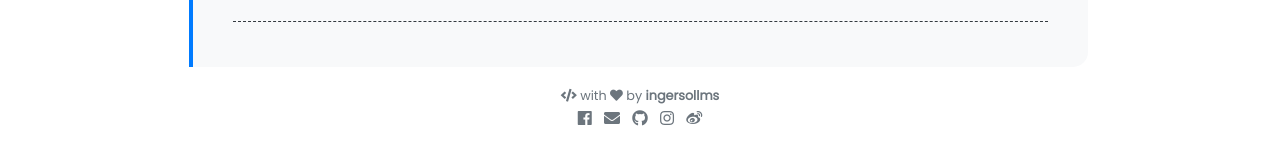
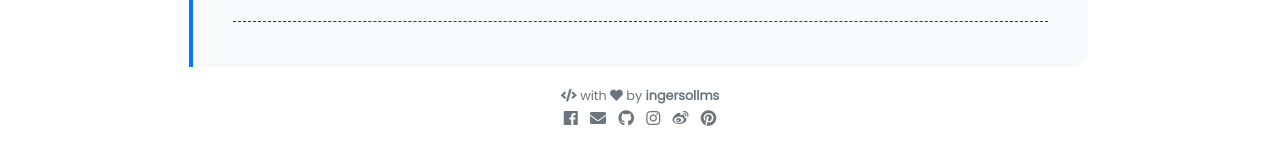
Before and after one commit to SweetKiller-NUll/Bg-jekyll-plYou, a Jekyll site: the page built from pages/about.md, in a window 1280 px wide. Shown: the part 904-1048 px from the top of the page. Built offline with Jekyll 4.4.1, drawn with Linux system fonts in a browser that asks for light colours; nearby versions of some CDN libraries.

Commit message:
Update social.html

```diff
--- a/_includes/social.html
+++ b/_includes/social.html
@@ -42,4 +42,10 @@
   </a>
   {% endif %}
 
+  {% if site.author.pinterest %}
+  <a class="social pinterest mx-1" href="https://www.pinterest.com/{{ site.author.pinterest }}">
+    <i class="fab fa-1x fa-pinterest"></i>
+  </a>
+  {% endif %}
+
 </div>
```
